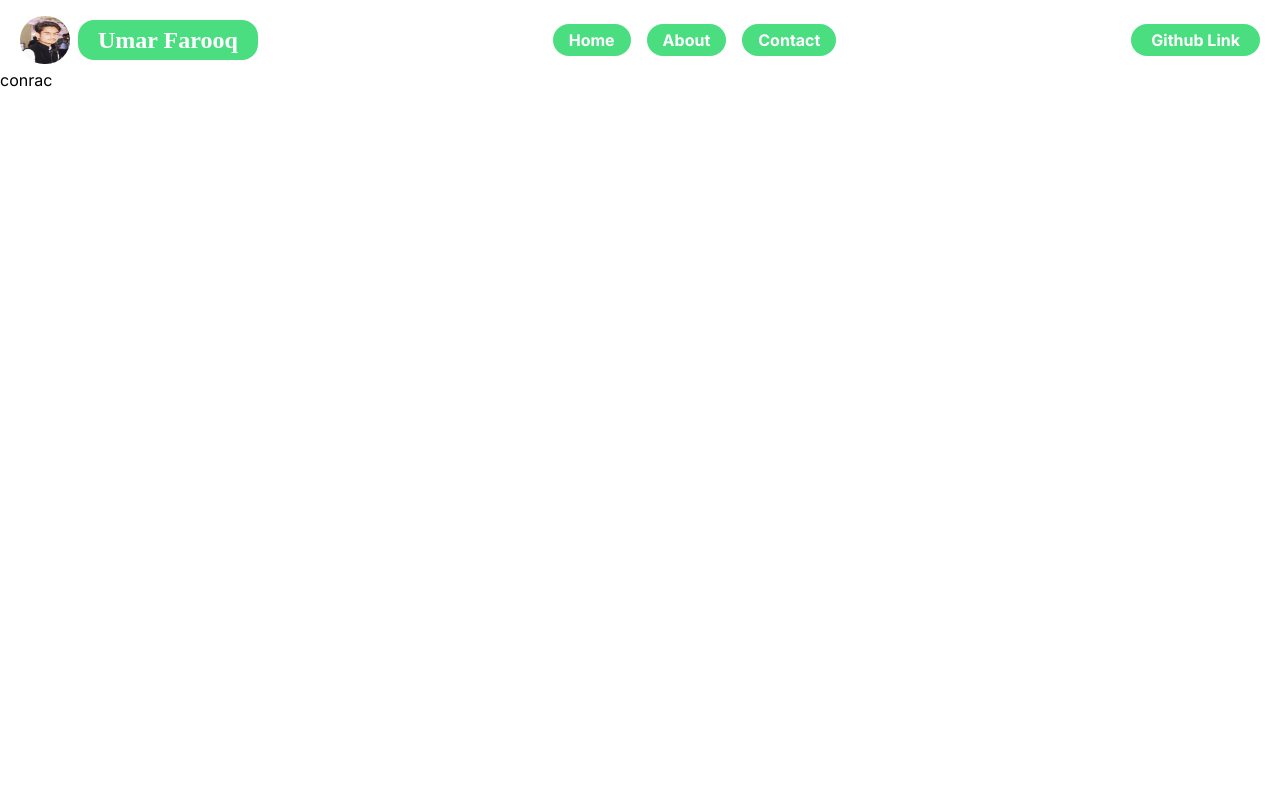
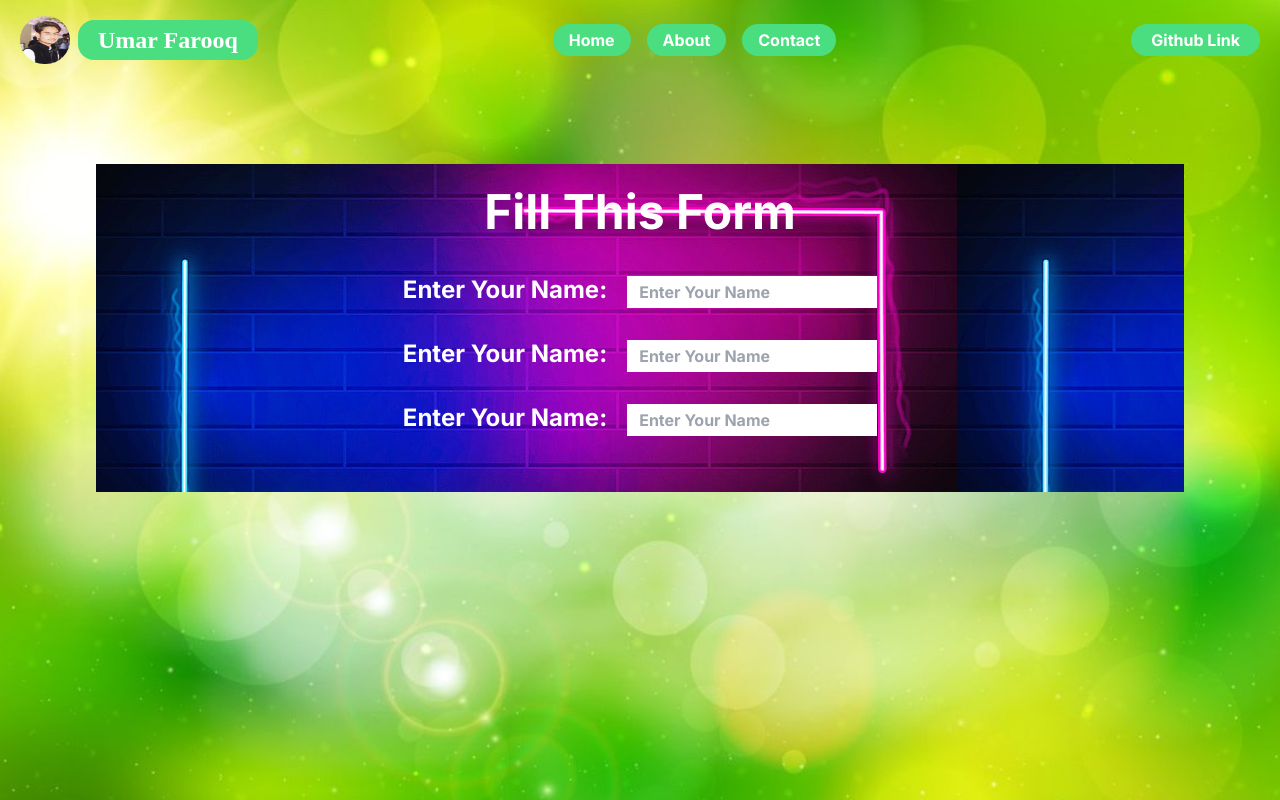
Before and after one commit to Umar-Farooq-217/portfolio, a Next.js app: page /contact in a window 1280 px wide. Built offline with nearby package versions, Linux system fonts and the light colour scheme.

Commit message:
portfolio

```diff
--- a/app/contact/page.js
+++ b/app/contact/page.js
@@ -4,8 +4,32 @@ import Navbar from '../components/navbar/Navbar'
 export default function page() {
   return (
     <div>
+    <div className='bg-[url("/bg.jpg")]  bg-cover h-screen '>
     <Navbar/>
-    conrac
+
+
+    <div  className='bg-[url("/cardbg.jpg")] font-bold text-white lg:mx-24 md:mx-16 sm:mx-0 mt-24  '>
+    <h1 className='text-5xl pb-6 text-center pt-6'>Fill This Form</h1>
+    <div className='text-center'>
+    <div>
+    <label className='text-2xl py-1 ' htmlFor="name">Enter Your Name:</label>
+    <input className='py-1 my-4 px-3 w-[250px] ml-5 text-black ' type="text" id='name' placeholder='Enter Your Name' />
+    </div>
+    <div>
+    <label className='text-2xl py-1 ' htmlFor="name">Enter Your Name:</label>
+    <input className='py-1 my-4 px-3 ml-5 w-[250px] text-black' type="text" id='name' placeholder='Enter Your Name' />
+    </div>
+    <div className='pb-10'>
+    <label className='text-2xl py-1 ' htmlFor="name">Enter Your Name:</label>
+    <input className='py-1 my-4 px-3 ml-5 text-black w-[250px]' type="text" id='name' placeholder='Enter Your Name' />
+    </div>
+
+    </div>
+
+    </div>
+
+    </div>
+
 
     </div>
   )
--- a/tailwind.config.js
+++ b/tailwind.config.js
@@ -12,6 +12,12 @@ module.exports = {
         'gradient-conic':
           'conic-gradient(from 180deg at 50% 50%, var(--tw-gradient-stops))',
       },
+      screens: {
+        'sm':'390px',
+        'md':'700px',
+        'lg':'1050px',
+
+      },
     },
   },
   plugins: [],
```
